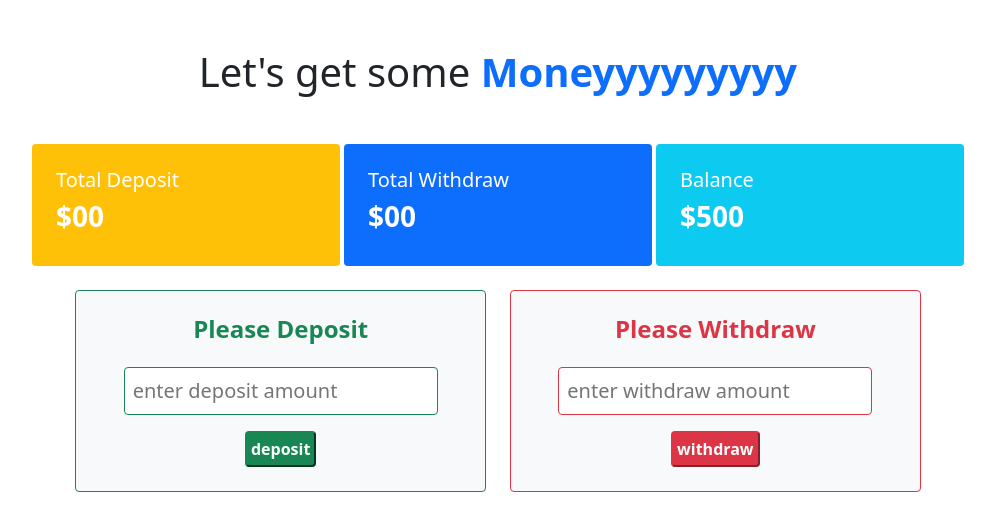
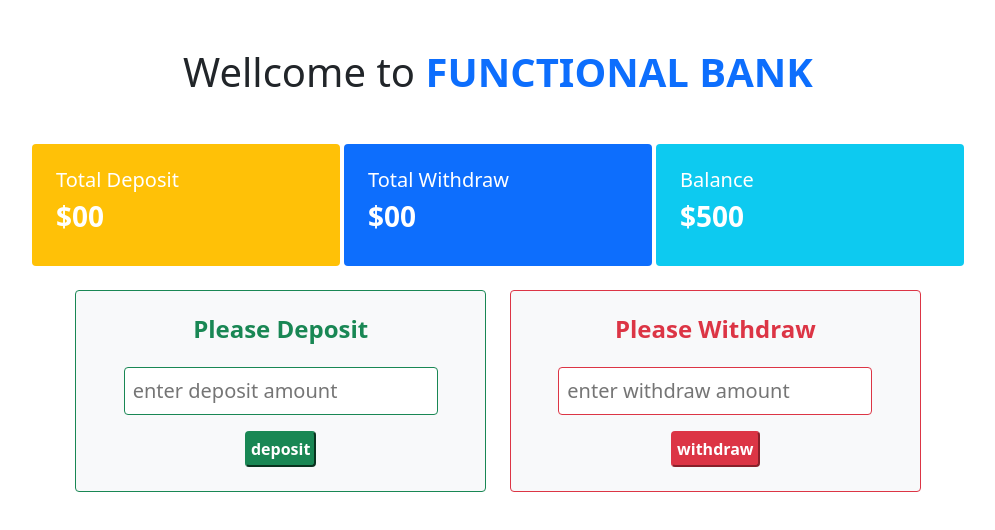
Before and after one commit to mahiuddinhabib/functional-bank, a plain HTML site: page index.html in a window 1280 px wide. Shown: the whole page, without its empty margins (142-1137 px from the left). Drawn offline with nearby package versions, Linux system fonts and the light colour scheme.

Commit message:
some text edited

```diff
--- a/index.html
+++ b/index.html
@@ -4,12 +4,12 @@
     <meta charset="UTF-8">
     <meta http-equiv="X-UA-Compatible" content="IE=edge">
     <meta name="viewport" content="width=device-width, initial-scale=1.0">
-    <title>the hotel</title>
+    <title>functional bank</title>
     <!-- bootstrap css  -->
     <link rel="stylesheet" href="css/bootstrap.min.css">
 </head>
 <body>
-    <header><h1 class="text-center my-5">Let's get some <span class="fw-bolder text-primary">Moneyyyyyyyyy</span></h1>
+    <header><h1 class="text-center my-5">Wellcome to <span class="fw-bolder text-primary">FUNCTIONAL BANK</span></h1>
     </header>
     <main>
         <section class="mx-auto my-4 container-fluid row justify-content-center gap-1">
```
